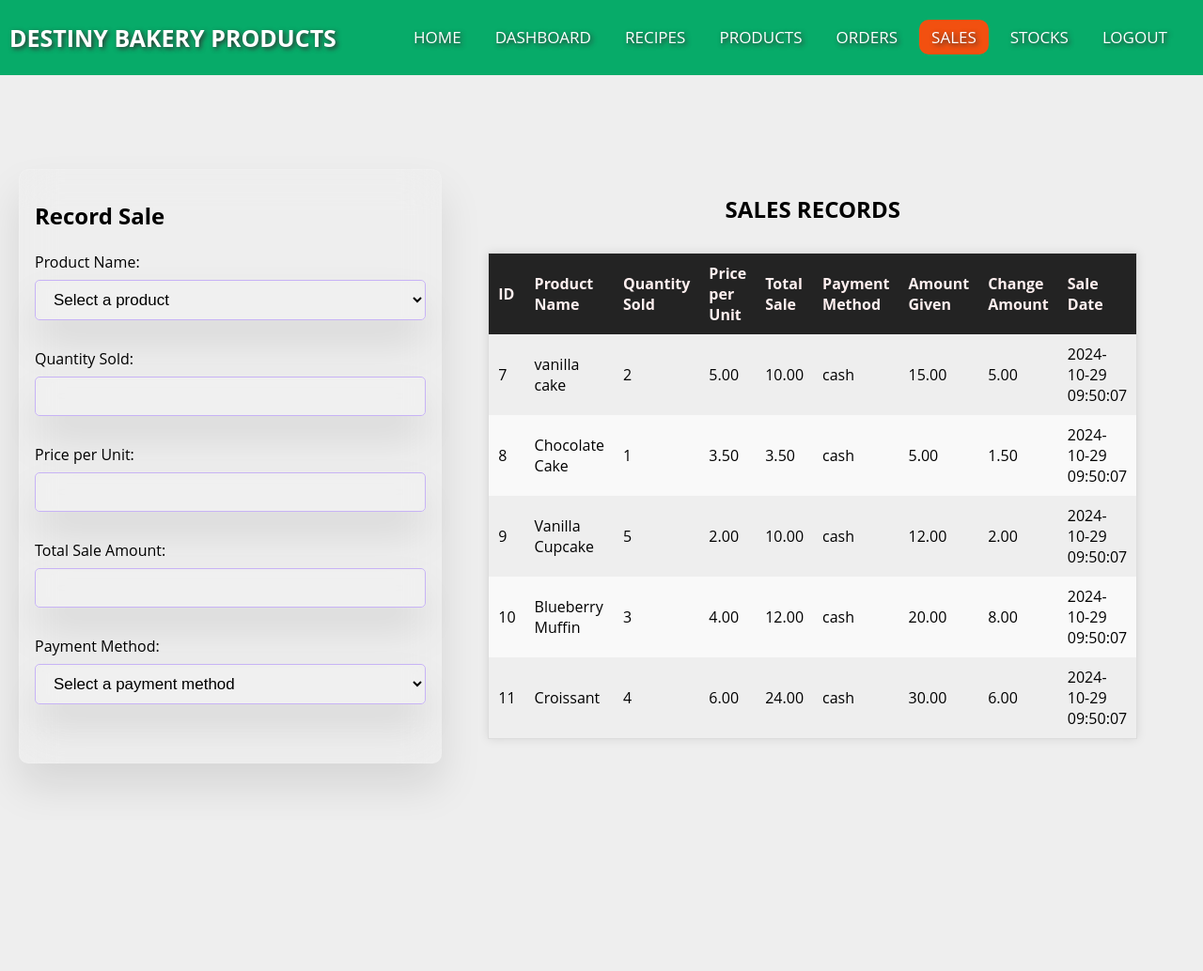
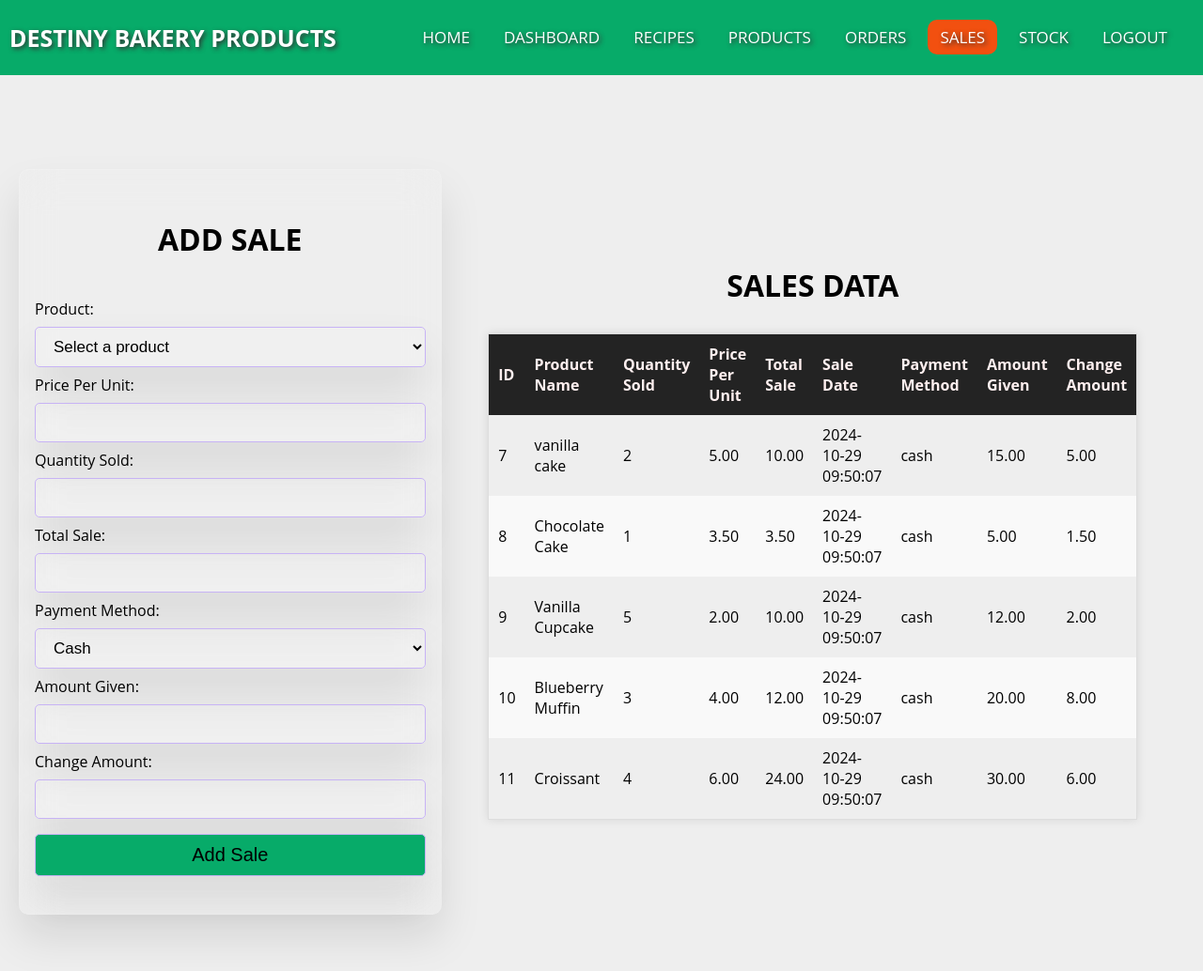
Before and after one commit to supremeroy/BMS_system, a PHP site: page /sales.php in a window 1280 px wide. Shown: the whole page at 94% size. Before the commit the page ends 838 px from the top, so only its background shows below. Run offline with PHP 8.4, Linux system fonts and the light colour scheme; a user stored in the database is signed in; data comes from the database, SQL or seed files in the repository.

Commit message:
"Updated admin dashboard, orders, products, recipes, sales, and stock pages with changes to HTML, CSS, JavaScript, and PHP code."

```diff
--- a/admin_dashboard.php
+++ b/admin_dashboard.php
@@ -52,7 +52,7 @@ $resultBills = mysqli_query($conn, $sqlBills);
             <li><a href="recipes.php">RECIPES</a></li>
             <li><a href="products.php">PRODUCTS</a></li>
             <li><a href="orders.php">ORDERS</a></li>
-            <li><a href="stock.php">STOCKS</a></li>
+            <li><a href="stock.php">STOCK</a></li>
             <li><a href="sales.php">SALES</a></li>
             <li><a href="logout.php">LOGOUT</a></li>
         </ul>
--- a/orders.php
+++ b/orders.php
@@ -37,7 +37,7 @@ if (isset($_GET['message'])) {
             <li><a href="recipes.php">RECIPES</a></li>
             <li><a href="products.php">PRODUCTS</a></li>
             <li><a class="active" href="orders.php">ORDERS</a></li>
-            <li><a href="stock.php">STOCKS</a></li>
+            <li><a href="stock.php">STOCK</a></li>
             <li><a href="sales.php">SALES</a></li>
             <li><a href="logout.php">LOGOUT</a></li>
         </ul>
--- a/products.php
+++ b/products.php
@@ -66,7 +66,7 @@ $products = $stmt->fetchAll();
             <li><a href="recipes.php">RECIPES</a></li>
             <li><a class="active" href="products.php">PRODUCTS</a></li>
             <li><a href="orders.php">ORDERS</a></li>
-            <li><a href="stock.php">STOCKS</a></li>
+            <li><a href="stock.php">STOCK</a></li>
             <li><a href="sales.php">SALES</a></li>
             <li><a href="logout.php">LOGOUT</a></li>
         </ul>
--- a/recipes.php
+++ b/recipes.php
@@ -29,7 +29,7 @@ if (!isset($_SESSION['email'])) {
             <li><a class="active" href="recipes.php">RECIPES</a></li>
             <li><a href="products.php">PRODUCTS</a></li>
             <li><a href="orders.php">ORDERS</a></li>
-            <li><a href="stock.php">STOCKS</a></li>
+            <li><a href="stock.php">STOCK</a></li>
             <li><a href="sales.php">SALES</a></li>
             <li><a href="logout.php">LOGOUT</a></li>
         </ul>
--- a/sales.php
+++ b/sales.php
@@ -8,69 +8,70 @@ if (!isset($_SESSION['email'])) {
     exit;
 }
 
-// Initialize a variable for the success message
-$success_message = 's';
+// Handle form submission
+if ($_SERVER['REQUEST_METHOD'] == 'POST') {
+    // Retrieve form data
+    $product_id = $_POST['product_name'];
+    $quantity_sold = $_POST['quantity_sold'];
+    $price_per_unit = $_POST['price_per_unit'];
+    $total_sale = $_POST['total_sale'];
+    $sale_date = date('Y-m-d H:i:s'); // Current date and time
+    $payment_method = $_POST['payment_method'];
+    $amount_given = $_POST['amount_given'];
+    $change_amount = $_POST['change_amount'];
 
-// Check if the form has been submitted
-if ($_SERVER['REQUEST_METHOD'] == 'POST') {
-    $product_id = $_POST['product_id'] ?? null;
-    $quantity_sold = $_POST['quantity_sold'] ?? null;
-    $price_per_unit = $_POST['price_per_unit'] ?? null;
-    $total_sale = $_POST['total_sale'] ?? null;
-    $payment_method = $_POST['payment_method'] ?? null;
-    $amount_given = $_POST['amount_given'] ?? null;
-    $change_amount = $_POST['change_amount'] ?? null;
+    // Prepare SQL statement to insert sales data
+    $insert_stmt = $pdo->prepare("INSERT INTO sales (product_id, quantity_sold, price_per_unit, total_sale, sale_date, payment_method, amount_given, change_amount)
+                                   VALUES (:product_id, :quantity_sold, :price_per_unit, :total_sale, :sale_date, :payment_method, :amount_given, :change_amount)");
 
-    // Basic validation
-    if ($product_name && $quantity_sold && $price_per_unit && $total_sale && $payment_method) {
-        try {
-            // Prepare SQL statement to insert sale data
-            $stmt = $pdo->prepare("INSERT INTO sales (product_id, quantity_sold, price_per_unit, total_sale, sale_date, payment_method, amount_given, change_amount) VALUES (?, ?, ?, ?, NOW(), ?, ?, ?)");
+    // Bind parameters
+    $insert_stmt->bindParam(':product_id', $product_id);
+    $insert_stmt->bindParam(':quantity_sold', $quantity_sold);
+    $insert_stmt->bindParam(':price_per_unit', $price_per_unit);
+    $insert_stmt->bindParam(':total_sale', $total_sale);
+    $insert_stmt->bindParam(':sale_date', $sale_date);
+    $insert_stmt->bindParam(':payment_method', $payment_method);
+    $insert_stmt->bindParam(':amount_given', $amount_given);
+    $insert_stmt->bindParam(':change_amount', $change_amount);
 
-            // Execute the statement with the form data
-            $stmt->execute([$product_id, $quantity_sold, $price_per_unit, $total_sale, $payment_method, $amount_given, $change_amount]);
 
-            // Set success message
-            $success_message = "Sale recorded successfully!";
-        } catch (PDOException $e) {
-            // Handle the exception
-            echo "Error: " . $e->getMessage();
-        }
+
+    // Execute the statement
+    if ($insert_stmt->execute()) {
+        // Redirect or display a success message
+        header('Location: sales.php?success=1');
+        exit;
     } else {
-        echo "Please fill in all required fields.";
+        // Handle error
+        echo "Error: Could not record the sale.";
     }
 }
 
 // Prepare SQL statement to fetch products data
-$stmt = $pdo->prepare("SELECT id, product_name, price FROM bakery_products");
+$stmt = $pdo->prepare("SELECT id, product_name FROM bakery_products");
 $stmt->execute();
 $products = $stmt->fetchAll(PDO::FETCH_ASSOC);
 
-// Prepare SQL statement to fetch sales data
-$sales_stmt = $pdo->prepare("SELECT sales.id,
-                                      bakery_products.product_name,
-                                      sales.quantity_sold,
-                                      sales.price_per_unit,
-                                      sales.total_sale,
-                                      sales.sale_date,
-                                      sales.payment_method,
-                                      sales.amount_given,
-                                      sales.change_amount
-                              FROM sales
-                              JOIN bakery_products ON sales.product_id = bakery_products.id
-                              ORDER BY sales.sale_date DESC");
-$sales_stmt->execute();
-$sales_data = $sales_stmt->fetchAll(PDO::FETCH_ASSOC);
-?>
+
+$stmt = $pdo->prepare("SELECT s.id, p.product_name, s.quantity_sold, s.price_per_unit, s.total_sale, s.sale_date, s.payment_method, s.amount_given, s.change_amount
+                        FROM sales s
+                        JOIN bakery_products p ON s.product_id = p.id
+                        ORDER BY s.sale_date DESC");
+$stmt->execute();
+$sales = $stmt->fetchAll(PDO::FETCH_ASSOC);
+ if (isset($_GET['success'])): ?>
+<p style="color: green;">Sale recorded successfully!</p>
+<?php endif; ?>
+
+
 <!DOCTYPE html>
 <html lang="en">
 
 <head>
     <meta charset="UTF-8">
     <meta name="viewport" content="width=device-width, initial-scale=1.0">
-    <title>Sales</title>
-    <link rel="stylesheet" href="style.css">
-
+    <title>Add Sale</title>
+    <link rel="stylesheet" href="style.css"> <!-- Optional CSS file -->
 </head>
 
 <body>
@@ -83,103 +84,92 @@ $sales_data = $sales_stmt->fetchAll(PDO::FETCH_ASSOC);
             <li><a href="products.php">PRODUCTS</a></li>
             <li><a href="orders.php">ORDERS</a></li>
             <li><a class="active" href="sales.php">SALES</a></li>
-            <li><a href="stock.php">STOCKS</a></li>
+            <li><a href="stock.php">STOCK</a></li>
             <li><a href="logout.php">LOGOUT</a></li>
         </ul>
     </nav>
 
     <div class="form-container">
 
-        <form action="" method="POST">
-            <h2>Record Sale</h2>
+        <form action="sales.php" method="POST">
+            <h1 class="h2title">Add Sale</h1>
             <br>
-            <label for="product_name">Product Name:</label>
-            <select id="product_name" name="product_name" onchange="updatePrice()" required>
+            <label for="product_name">Product:</label>
+            <select name="product_name" id="product_name" required>
                 <option value="">Select a product</option>
                 <?php foreach ($products as $product): ?>
-                <option value="<?php echo htmlspecialchars($product['id']); ?>"
-                    data-price="<?php echo htmlspecialchars($product['price']); ?>">
-                    <?php echo htmlspecialchars($product['product_name']); ?>
-                </option>
+                <option value="<?= $product['id']; ?>"><?= $product['product_name']; ?></option>
                 <?php endforeach; ?>
             </select>
-            <br><br>
+
+
+            <label for="price_per_unit">Price Per Unit:</label>
+            <input type="number" name="price_per_unit" id="price_per_unit" required>
 
             <label for="quantity_sold">Quantity Sold:</label>
-            <input type="number" id="quantity_sold" name="quantity_sold" required oninput="calculateTotal()">
-            <br><br>
+            <input type="number" name="quantity_sold" id="quantity_sold" required>
 
-            <label for="price_per_unit">Price per Unit:</label>
-            <input type="number" step="0.01" id="price_per_unit" name="price_per_unit" required readonly>
-            <br><br>
+            <label for="total_sale">Total Sale:</label>
+            <input type="number" name="total_sale" id="total_sale" required>
 
-            <label for="total_sale">Total Sale Amount:</label>
-            <input type="number" step="0.01" id="total_sale" name="total_sale" required readonly>
-            <br><br>
             <label for="payment_method">Payment Method:</label>
-            <select id="payment_method" name="payment_method" required onchange="toggleCashFields()">
-                <option value="">Select a payment method</option>
+            <select name="payment_method" id="payment_method" required>
                 <option value="cash">Cash</option>
                 <option value="mpesa">M-Pesa</option>
+
             </select>
-            <br><br>
 
-            <div id="cash_fields" style="display:none;">
             <label for="amount_given">Amount Given:</label>
-                <input type="number" id="amount_given" name="amount_given" step="0.01" oninput="calculateChange()">
-                <br><br>
+            <input type="number" name="amount_given" id="amount_given" required>
 
             <label for="change_amount">Change Amount:</label>
-                <input type="number" step="0.01" id="change_amount" name="change_amount" readonly>
-                <br><br>
+            <input type="number" name="change_amount" id="change_amount" required>
 
-                <div id="mpesa_fields" style="display:none;">
-                    <label for="mpesa_phone">M-Pesa Phone Number:</label>
-                    <input type="tel" id="mpesa_phone" name="mpesa_phone" placeholder="Enter phone number" required>
-                    <br><br>
-                </div>
             <input type="submit" value="Add Sale" class="form-btn">
+        </form>
 
-        </form>
-    </div>
-    <br>
-    <br>
-    <div class="sales-table">
-        <h2 class="h2title">Sales Records</h2>
+
+        <div class="table-container">
+            <h1 class="h2title">Sales Data</h1>
+
             <table>
                 <thead>
                     <tr>
                         <th>ID</th>
                         <th>Product Name</th>
                         <th>Quantity Sold</th>
-                    <th>Price per Unit</th>
+                        <th>Price Per Unit</th>
                         <th>Total Sale</th>
+                        <th>Sale Date</th>
                         <th>Payment Method</th>
                         <th>Amount Given</th>
                         <th>Change Amount</th>
-                    <th>Sale Date</th>
                     </tr>
                 </thead>
                 <tbody>
-                <?php foreach ($sales_data as $sale): ?>
+                    <?php if (count($sales) > 0): ?>
+                    <?php foreach ($sales as $sale): ?>
                     <tr>
-                    <td><?php echo htmlspecialchars($sale['id']); ?></td>
-                    <td><?php echo htmlspecialchars($sale['product_name']); ?></td>
-                    <td><?php echo htmlspecialchars($sale['quantity_sold']); ?></td>
-                    <td><?php echo htmlspecialchars($sale['price_per_unit']); ?></td>
-                    <td><?php echo htmlspecialchars($sale['total_sale']); ?></td>
-                    <td><?php echo htmlspecialchars($sale['payment_method']); ?></td>
-                    <td><?php echo htmlspecialchars($sale['amount_given']); ?></td>
-                    <td><?php echo htmlspecialchars($sale['change_amount']); ?></td>
-                    <td><?php echo htmlspecialchars($sale['sale_date']); ?></td>
+                        <td><?= htmlspecialchars($sale['id']); ?></td>
+                        <td><?= htmlspecialchars($sale['product_name']); ?></td>
+                        <td><?= htmlspecialchars($sale['quantity_sold']); ?></td>
+                        <td><?= htmlspecialchars($sale['price_per_unit']); ?></td>
+                        <td><?= htmlspecialchars($sale['total_sale']); ?></td>
+                        <td><?= htmlspecialchars($sale['sale_date']); ?></td>
+                        <td><?= htmlspecialchars($sale['payment_method']); ?></td>
+                        <td><?= htmlspecialchars($sale['amount_given']); ?></td>
+                        <td><?= htmlspecialchars($sale['change_amount']); ?></td>
                     </tr>
                     <?php endforeach; ?>
+                    <?php else: ?>
+                    <tr>
+                        <td colspan="9">No sales data available.</td>
+                    </tr>
+                    <?php endif; ?>
                 </tbody>
             </table>
         </div>
+        <script src="script.js"></script>
 </body>
-<script src="script.js">
-
-</script>
 
 </html>
--- a/stock.php
+++ b/stock.php
@@ -66,7 +66,7 @@ $stocks = $stmt->fetchAll(PDO::FETCH_ASSOC);
             <li><a href="recipes.php">RECIPES</a></li>
             <li><a href="products.php">PRODUCTS</a></li>
             <li><a href="orders.php">ORDERS</a></li>
-            <li><a class="active" href="stock.php">STOCKS</a></li>
+            <li><a class="active" href="stock.php">STOCK</a></li>
             <li><a href="sales.php">SALES</a></li>
             <li><a href="logout.php">LOGOUT</a></li>
 
--- a/style.css
+++ b/style.css
@@ -9,7 +9,6 @@
 body {
   overflow-x: hidden;
   font-family: "Open Sans", sans-serif;
-
   background: #eee;
 }
 
```
Also changed, not shown: script.js (+18 -24 lines), uploads_recipes.php (deleted, +0 -9 lines). Lines whose indentation alone changed are shown as unchanged.
